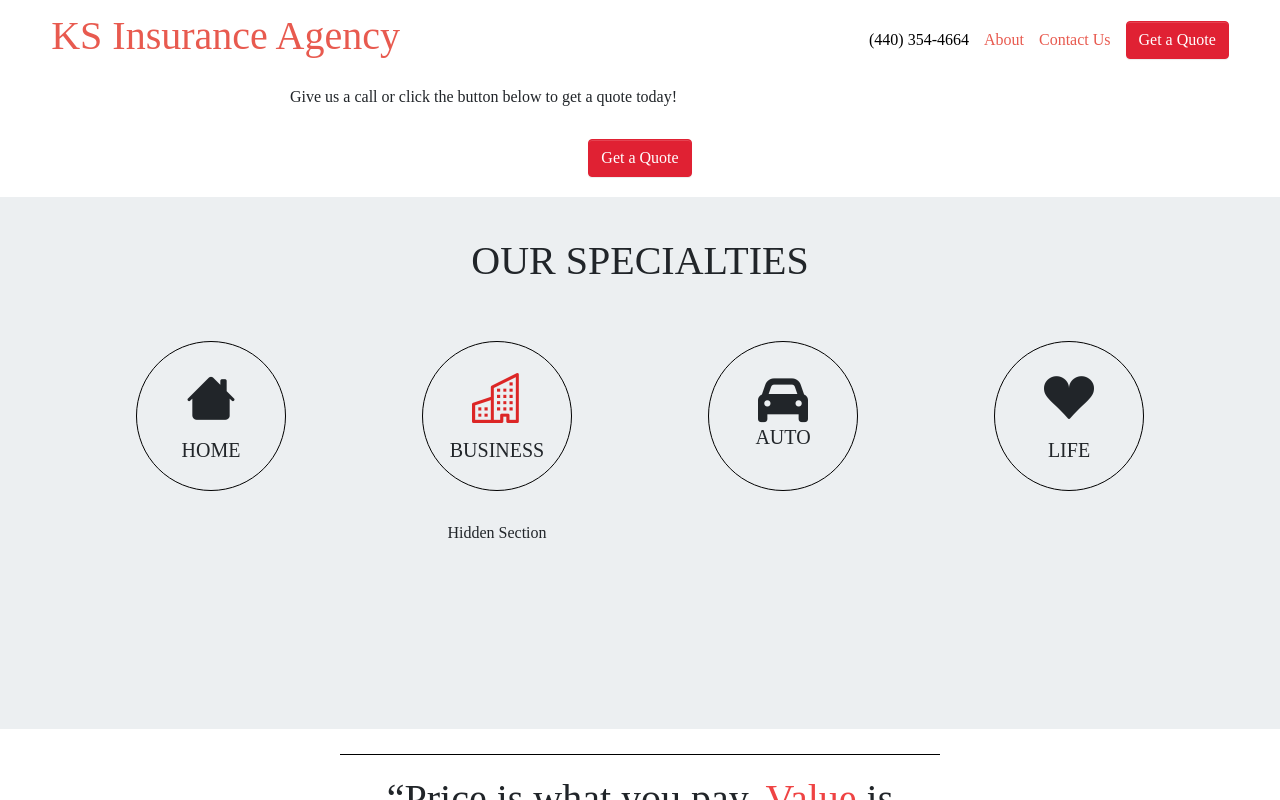
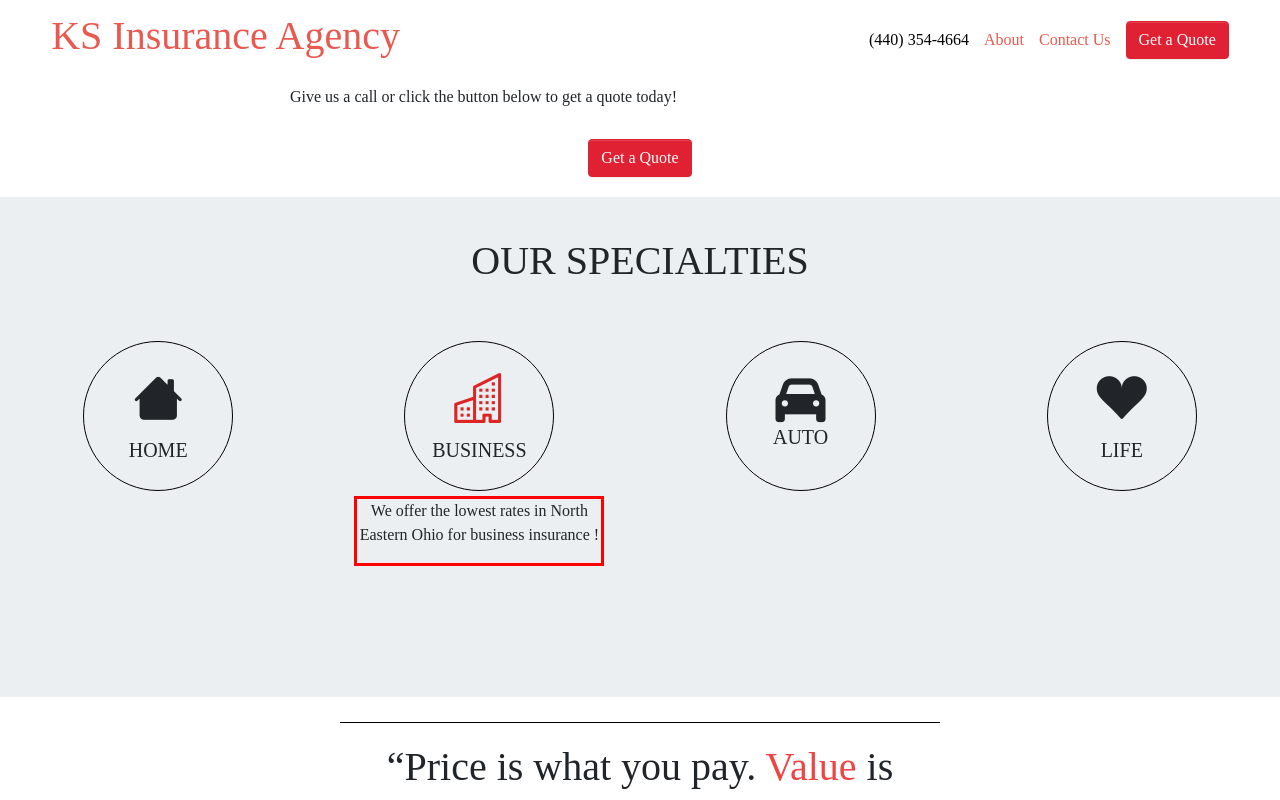
Before and after one commit to abiodunfreeman/ks_insurance, a React (Create React App) app in the folder client/: page / in a window 1280 px wide. Both pictures are taken after a click on the icon 497 px from the left and 1415 px from the top of the page. Shown: the part 1015-1815 px from the top of the page. Built offline with nearby package versions, Linux system fonts and the light colour scheme.

Commit message:
home/IconRow css

```diff
--- a/client/src/components/Home.js
+++ b/client/src/components/Home.js
@@ -26,7 +26,7 @@ const Home = props => {
       </div>
       {/* <ContactForm handleContactUsFormSubmit={handleContactUsFormSubmit} /> */}
       <div id="hero2">
-        <h3 className="text-center p-4">
+        <h3 className="text-right p-4">
           "Kelley was so kind and patient with me. <br />
           She made getting Insurance so easy ! <br />
           She is the best agent I've ever dealt with!" <br />
--- a/client/src/components/IconRow.js
+++ b/client/src/components/IconRow.js
@@ -10,7 +10,10 @@ export default function IconRow() {
   return (
     <section id="icon-row-container" className="flex-col">
       <h1 className="text-center ">OUR SPECIALTIES</h1>
-      <div className="flex flex-wrap justify-evenly items-center gap-10 text-center pt-5 pb-5">
+      <div
+        id="icon-container"
+        className="flex flex-wrap justify-evenly items-center text-center pt-5 pb-5"
+      >
         <div className="spec-container">
           <div className="svgContainer">
             <i
@@ -38,7 +41,10 @@ export default function IconRow() {
             <h5>BUSINESS</h5>
           </div>
           <div className="hidden-info-container" id="business-info-container">
-            Hidden Section
+            <p>
+              We offer the lowest rates in North Eastern Ohio for business
+              insurance !
+            </p>
           </div>
         </div>
         <div className="spec-container">
@@ -51,7 +57,10 @@ export default function IconRow() {
             <h5>AUTO</h5>
           </div>
           <div className="hidden-info-container" id="auto-info-container">
-            Hidden Section
+            <p>
+              We offer the lowest rates in North Eastern Ohio for auto insurance
+              !
+            </p>
           </div>
         </div>
         <div className="spec-container">
@@ -64,7 +73,10 @@ export default function IconRow() {
             <h5>LIFE</h5>
           </div>
           <div className="hidden-info-container" id="life-info-container">
-            Hidden Section
+            <p>
+              We offer the lowest rates in North Eastern Ohio for life insurance
+              !
+            </p>
           </div>
         </div>
       </div>
--- a/client/src/components/styles/css/home.css
+++ b/client/src/components/styles/css/home.css
@@ -50,6 +50,7 @@
 @media (max-width: 1050px) {
   /* line 46, ../GitHub/ks_insurance/client/src/components/styles/sass/home.scss */
   #hero2 h3 {
+    text-align: center;
     margin-right: 0px;
   }
 }
--- a/client/src/components/styles/css/iconrow.css
+++ b/client/src/components/styles/css/iconrow.css
@@ -6,17 +6,22 @@
 }
 
 /* line 8, ../GitHub/ks_insurance/client/src/components/styles/sass/iconrow.scss */
+#icon-row-container #icon-container {
+  gap: 8rem;
+}
+
+/* line 13, ../GitHub/ks_insurance/client/src/components/styles/sass/iconrow.scss */
 #icon-row-container .svg {
   transition-duration: 300ms;
   font-size: 50px;
 }
 
-/* line 13, ../GitHub/ks_insurance/client/src/components/styles/sass/iconrow.scss */
+/* line 18, ../GitHub/ks_insurance/client/src/components/styles/sass/iconrow.scss */
 #icon-row-container .svg:hover {
   cursor: pointer;
 }
 
-/* line 16, ../GitHub/ks_insurance/client/src/components/styles/sass/iconrow.scss */
+/* line 21, ../GitHub/ks_insurance/client/src/components/styles/sass/iconrow.scss */
 #icon-row-container .svgContainer {
   display: flex;
   flex-direction: column;
@@ -28,35 +33,43 @@
   width: 150px;
 }
 
-/* line 26, ../GitHub/ks_insurance/client/src/components/styles/sass/iconrow.scss */
+/* line 31, ../GitHub/ks_insurance/client/src/components/styles/sass/iconrow.scss */
 #icon-row-container .svgContainer:hover {
   transform: scale(1.1);
 }
 
-/* line 30, ../GitHub/ks_insurance/client/src/components/styles/sass/iconrow.scss */
+/* line 35, ../GitHub/ks_insurance/client/src/components/styles/sass/iconrow.scss */
 #icon-row-container .hidden-info-container {
   display: none;
+  border: 3px solid red;
+  width: 250px;
   position: absolute;
-  top: 180px;
+  top: 155px;
 }
 
-/* line 39, ../GitHub/ks_insurance/client/src/components/styles/sass/iconrow.scss */
+/* line 45, ../GitHub/ks_insurance/client/src/components/styles/sass/iconrow.scss */
 #icon-row-container .active {
   display: flex;
 }
 
-/* line 42, ../GitHub/ks_insurance/client/src/components/styles/sass/iconrow.scss */
+/* line 48, ../GitHub/ks_insurance/client/src/components/styles/sass/iconrow.scss */
 #icon-row-container .svg-active {
   color: #dc2626;
 }
 
-/* line 45, ../GitHub/ks_insurance/client/src/components/styles/sass/iconrow.scss */
+/* line 51, ../GitHub/ks_insurance/client/src/components/styles/sass/iconrow.scss */
 #icon-row-container .spec-container {
   position: relative;
   display: flex;
   flex-direction: column;
   align-items: center;
-  padding-bottom: 150px;
+}
+
+@media (max-width: 507px) {
+  /* line 62, ../GitHub/ks_insurance/client/src/components/styles/sass/iconrow.scss */
+  #icon-row-container .hidden-info-container {
+    width: 90vw;
+  }
 }
 
 /*# sourceMappingURL=iconrow.css.map */
--- a/client/src/components/styles/sass/home.scss
+++ b/client/src/components/styles/sass/home.scss
@@ -44,6 +44,7 @@
 @media (max-width: 1050px) {
   #hero2 {
     h3 {
+      text-align: center;
       margin-right: 0px;
     }
   }
--- a/client/src/components/styles/sass/iconrow.scss
+++ b/client/src/components/styles/sass/iconrow.scss
@@ -1,9 +1,14 @@
 #icon-row-container {
+  // border: 5px solid red;
   background-color: #eceff1;
   min-height: 500px;
   // body {
   //   background-color: #eceff1;
   // }
+  #icon-container {
+    // border: 5px solid blue;
+    gap: 8rem;
+  }
   padding: 2.5rem;
   .svg {
     // fill: blue;
@@ -29,9 +34,10 @@
   }
   .hidden-info-container {
     display: none;
-    // border: 3px solid red;
+    border: 3px solid red;
+    width: 250px;
     position: absolute;
-    top: 180px;
+    top: 155px;
     p {
       // display: block;
     }
@@ -44,10 +50,17 @@
   }
   .spec-container {
     position: relative;
-    // border: 3px solid blue;
+    // border: 3px solid green;
     display: flex;
     flex-direction: column;
     align-items: center;
-    padding-bottom: 150px;
+    // padding-bottom: 150px;
   }
 }
+@media (max-width: 507px) {
+  #icon-row-container {
+    .hidden-info-container {
+      width: 90vw;
+    }
+  }
+}
```
Also changed, not shown: 2 other files (tests, documents, lock files or other folders).
